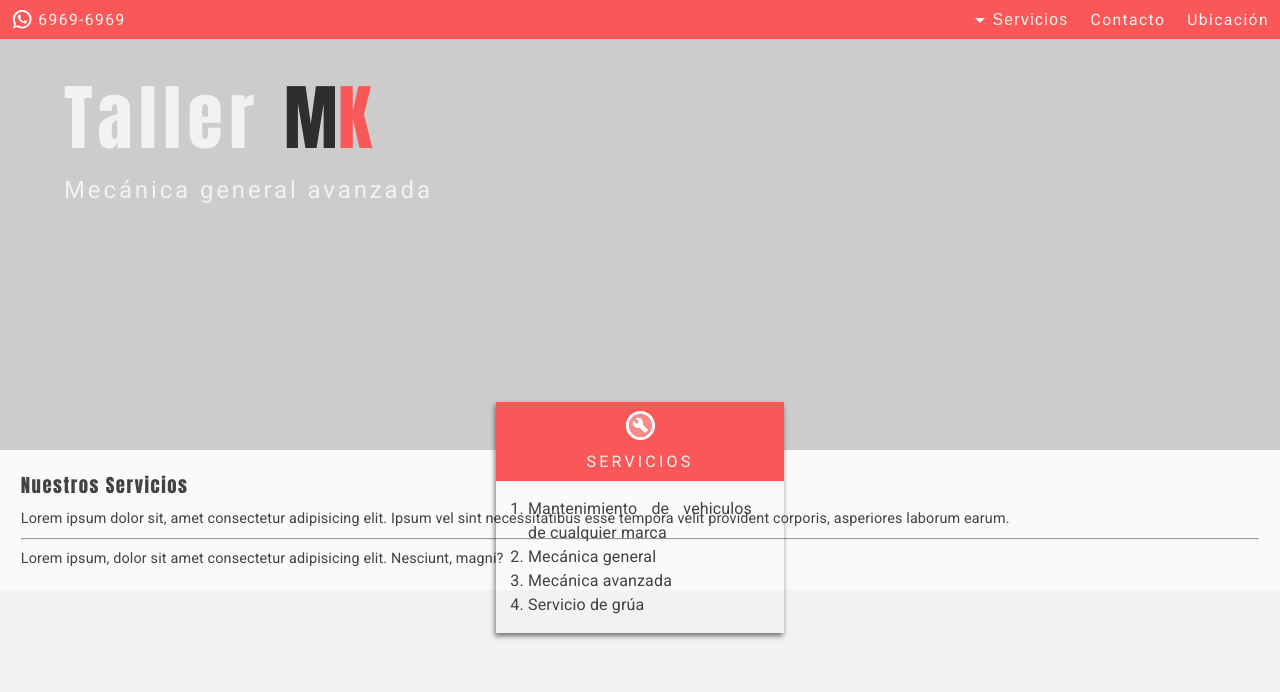
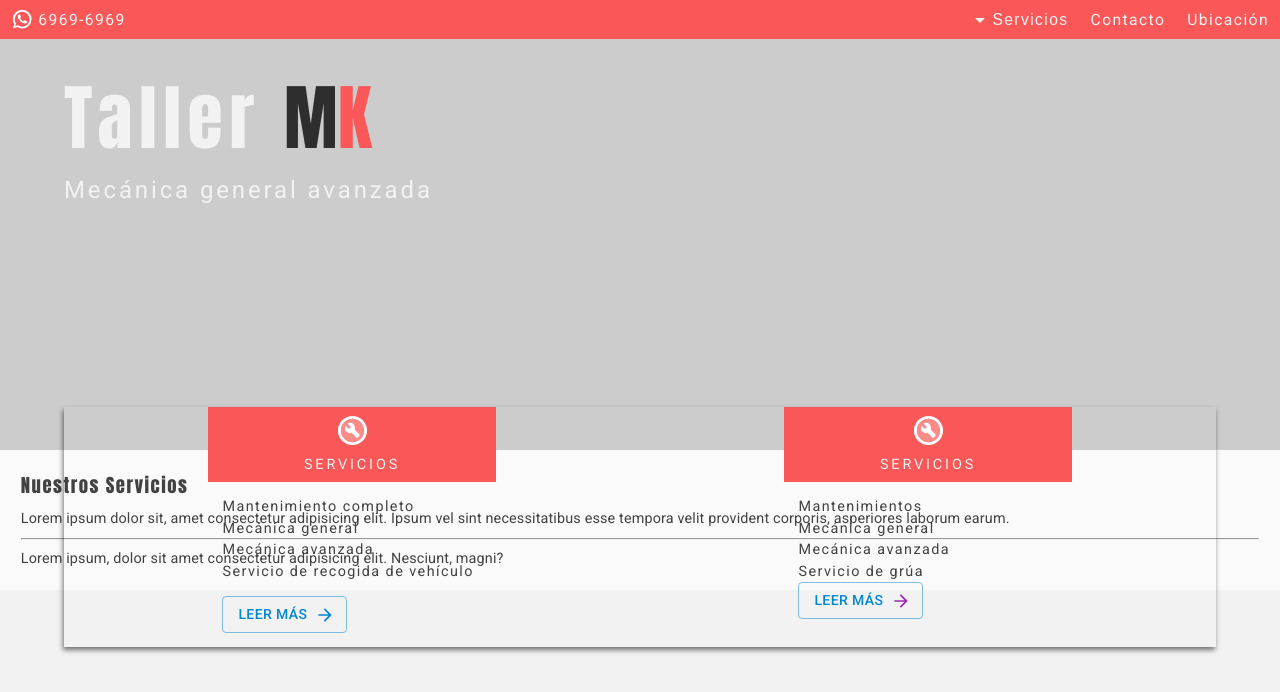
Before and after one commit to AbdielP/mk-webpage, a React (Vite) app: page / in a window 1280 px wide. Shown: the top 692 px of the page. Built offline with nearby package versions, Linux system fonts and the light colour scheme.

Commit message:
forma base tarjetas

```diff
--- a/src/App.css
+++ b/src/App.css
@@ -8,5 +8,6 @@
 
 .app {
   max-width: 1980px;
+  min-width: 375px;
   margin: auto;
 }
--- a/src/components/Cards.jsx
+++ b/src/components/Cards.jsx
@@ -1,5 +1,7 @@
 import '../styles/cards.css'
-import BuildCircleTwoToneIcon from '@mui/icons-material/BuildCircleTwoTone';
+import BuildCircleTwoToneIcon from '@mui/icons-material/BuildCircleTwoTone'
+import ArrowForwardSharpIcon from '@mui/icons-material/ArrowForwardSharp'
+import Button from '@mui/material/Button'
 
 export default function Cards() {
   return (
@@ -10,13 +12,35 @@ export default function Cards() {
           <p className='card__p'>SERVICIOS</p>
         </div>
         <div className='card__container'>
-          <ol className='ol__servicios'>
-            <li>Mantenimiento de vehiculos de cualquier marca</li>
+          <p>Mantenimiento completo</p>
+          <p>Mecánica general</p>
+          <p>Mecánica avanzada</p>
+          <p>Servicio de recogida de vehículo</p>
+          {/* <ol>
+            <li>Mantenimiento completo</li>
             <li>Mecánica general</li>
             <li>Mecánica avanzada</li>
-            <li>Servicio de grúa</li>
-          </ol>
-          {/* Botón */}
+            <li>Servicio de recogida de vehículo</li>
+          </ol> */}
+          <Button variant="outlined" color='info' endIcon={<ArrowForwardSharpIcon />} sx={{marginTop: '1em'}}>
+            Leer más
+          </Button>
+        </div>
+      </div>
+
+      <div className='card'>
+        <div className="card__header">
+          <BuildCircleTwoToneIcon fontSize="large" sx={{ color: 'white'}} />
+          <p className='card__p'>SERVICIOS</p>
+        </div>
+        <div className='card__container'>
+          <p>Mantenimientos</p>
+          <p>Mecánica general</p>
+          <p>Mecánica avanzada</p>
+          <p>Servicio de grúa</p>
+          <Button variant="outlined" color='info' endIcon={<ArrowForwardSharpIcon color='secondary' />}>
+            Leer más
+          </Button>
         </div>
       </div>
     </div>
--- a/src/index.css
+++ b/src/index.css
@@ -17,6 +17,7 @@
 
   --background-color: #F2F2F2;
   --background-color2: #FAFAFA;
+
 }
 
 
--- a/src/styles/cards.css
+++ b/src/styles/cards.css
@@ -2,14 +2,16 @@
     display: flex;
     flex-direction: column;
     justify-content: space-around;
+    font-size: .9em;
     width: 100%;
+
+    box-shadow: -1px 3px 5px 0px rgba(0, 0, 0, 0.54);
+    -webkit-box-shadow: -1px 3px 5px 0px rgba(0, 0, 0, 0.54);
+    -moz-box-shadow: -1px 3px 5px 0px rgba(0, 0, 0, 0.54);
 }
 
 .card {
     width: 100%;
-    box-shadow: -1px 3px 5px 0px rgba(0, 0, 0, 0.54);
-    -webkit-box-shadow: -1px 3px 5px 0px rgba(0, 0, 0, 0.54);
-    -moz-box-shadow: -1px 3px 5px 0px rgba(0, 0, 0, 0.54);
 }
 
 .card__header {
@@ -21,11 +23,9 @@
 }
 
 .card__container {
-    /* padding: 1em 2em; */
-    /* margin-left: 2.5em; */
-    /* margin-top: 1em; */
     text-align: justify;
-    margin: 1em 2em 1em;
+    letter-spacing: .1em;
+    padding: 1em;
 }
 
 @media (min-width: 900px) {
@@ -38,7 +38,6 @@
         margin-left: auto;
         margin-right: auto;
         width: 90%;
-        /* padding: 1em; */
     }
 
     .card {
```
